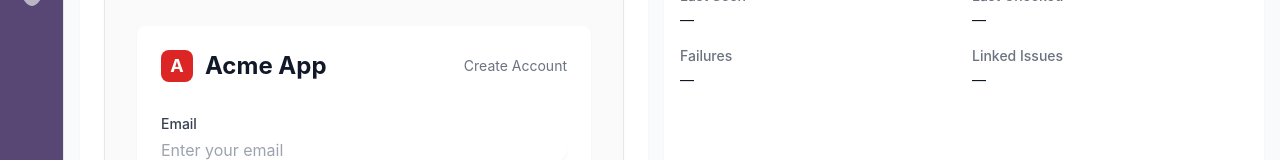
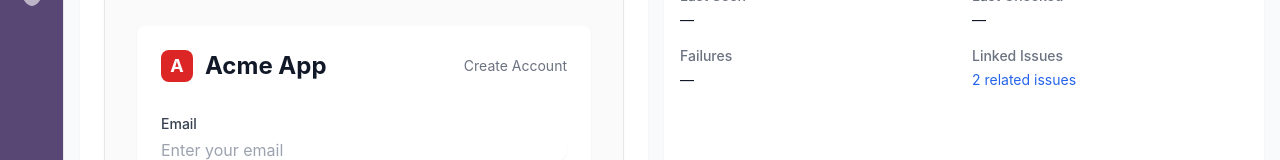
Before and after one commit to codecovdesign/synthetic_testing_prototype, a React (Vite) app: page /assertion/1 in a window 1280 px wide. Shown: the part 280-440 px from the top of the page. Built offline with nearby package versions, Linux system fonts and the light colour scheme.

Commit message:
Update assertion issues styling and navigation

```diff
--- a/src/components/Layout/Navbar.tsx
+++ b/src/components/Layout/Navbar.tsx
@@ -7,7 +7,9 @@ const Navbar = () => {
   const location = useLocation();
   const isSessionReplay = location.pathname.startsWith('/session-replay');
   const isBrowserTests = location.pathname.startsWith('/browser-tests') && !location.pathname.includes('/issues');
-  const isIssues = location.pathname === '/issues' || location.pathname.includes('/issues');
+  const isIssues = location.pathname === '/issues' ||
+                  location.pathname.includes('/issues') ||
+                  location.pathname === '/assertion-issues';
 
   return (
     <nav className="h-full flex flex-col items-center py-4 bg-[#584774]">
--- a/src/components/SessionReplay/AssertionDetail.tsx
+++ b/src/components/SessionReplay/AssertionDetail.tsx
@@ -282,7 +282,11 @@ const AssertionDetail = () => {
                 </div>
                 <div>
                   <h3 className="text-sm font-medium text-gray-500">Linked Issues</h3>
-                  <p className="mt-1 text-sm text-gray-900">{assertion?.linkedIssues || '—'}</p>
+                  <p className="mt-1 text-sm text-gray-900">
+                    <a href="/assertion-issues" className="text-blue-600 hover:text-blue-800 hover:underline">
+                      2 related issues
+                    </a>
+                  </p>
                 </div>
               </div>
             </div>
```
